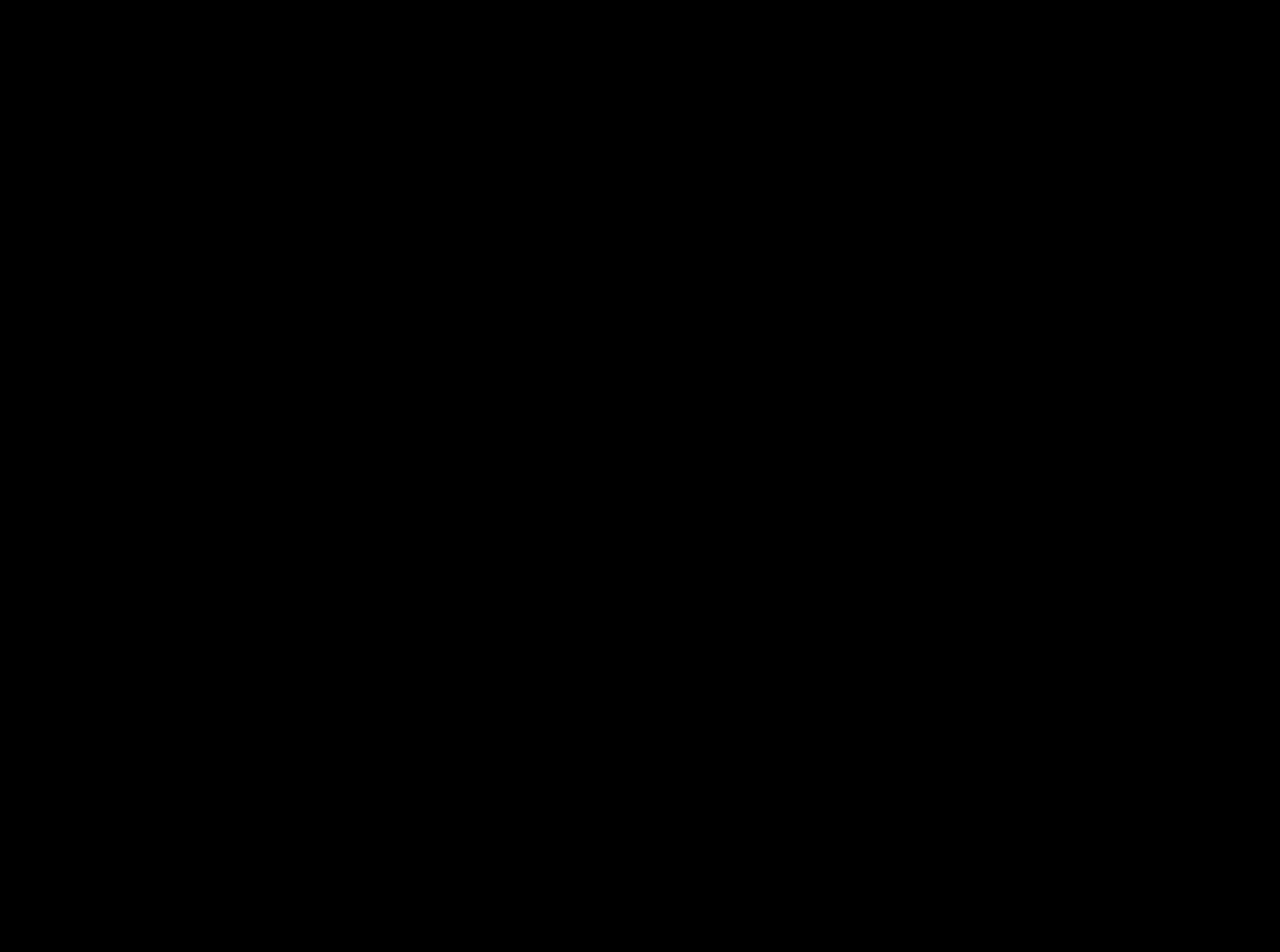
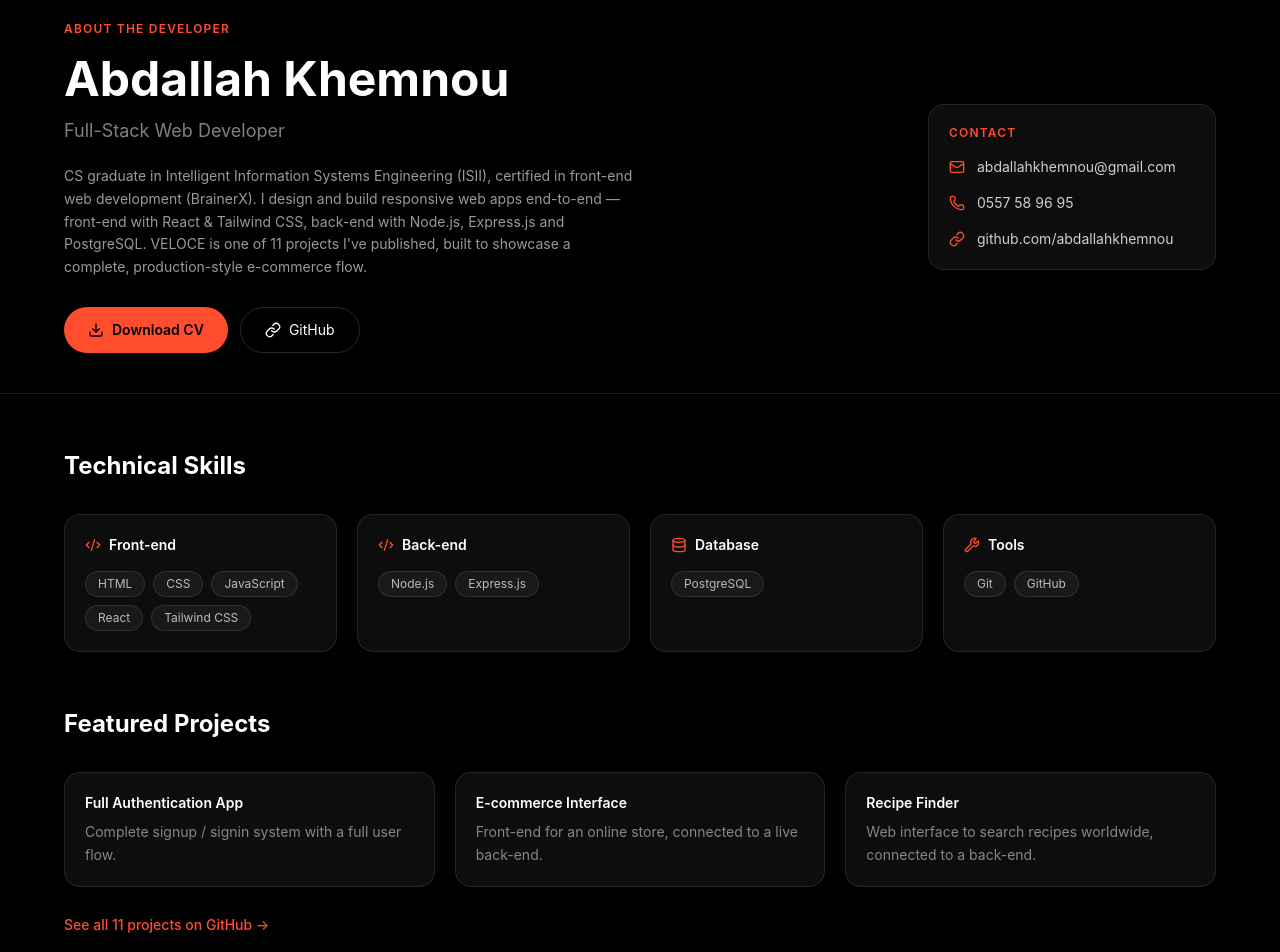
Before and after one commit to abdallahkhemnou/ecommerce-website, a React (Vite) app in the folder front-end/: page /about in a window 1280 px wide. Before the commit this address had no page. Shown: the part 120-1072 px from the top of the page. Before the commit the page ends 800 px from the top, so only its background shows below. Built offline with nearby package versions, Linux system fonts and the light colour scheme.

Commit message:
finishing the baout paige

```diff
--- a/front-end/src/App.jsx
+++ b/front-end/src/App.jsx
@@ -4,6 +4,7 @@
 import SignIn from './components/sign-In';
 import SignUp from './components/sing-Up';
 import CheckOut from './components/check-out';
+import About from './components/about';
 function App() {
   return (
     <>
@@ -13,6 +14,7 @@
         <Route path="/sign-In" element={<SignIn />} />
         <Route path="/sign-Up" element={<SignUp />} />
         <Route path="/check-out" element={<CheckOut />} />
+        <Route path='/about' element={<About />} />
       </Routes>
     </>
   );
--- a/front-end/src/components/Header.jsx
+++ b/front-end/src/components/Header.jsx
@@ -14,7 +14,7 @@
             <ShoppingCart className="text-white" size={14} />
             <p onClick={() => navigate('/cart')}>cart</p>
           </div>
-          <p className='cursor-pointer'>about</p>
+          <p className='cursor-pointer' onClick={() => navigate('/about')}>about</p>
         </div>
         <button className="hidden md:block border rounded-full bg-[#ff4d2e] py-1 px-3 hover:bg-[#ff4d2e]/80 text-sm cursor-pointer" onClick={() => navigate('/sign-In')}>
           sign in
--- /dev/null
+++ b/front-end/src/components/about.jsx
@@ -0,0 +1,136 @@
+import Header from './Header';
+import Footer from './Footer';
+import { Link, Mail, Phone, Download, Code2, Database, Wrench } from "lucide-react";
+function About() {
+  const skills = {
+    "Front-end": ["HTML", "CSS", "JavaScript", "React", "Tailwind CSS"],
+    "Back-end": ["Node.js", "Express.js"],
+    "Database": ["PostgreSQL"],
+    "Tools": ["Git", "GitHub"],
+  };
+
+  const projects = [
+    {
+      title: "Full Authentication App",
+      desc: "Complete signup / signin system with a full user flow.",
+    },
+    {
+      title: "E-commerce Interface",
+      desc: "Front-end for an online store, connected to a live back-end.",
+    },
+    {
+      title: "Recipe Finder",
+      desc: "Web interface to search recipes worldwide, connected to a back-end.",
+    },
+  ];
+
+  return (
+    <>
+      <Header />
+
+      {/* HERO */}
+      <div className="px-6 md:px-16 pt-16 pb-10 flex flex-col md:flex-row items-start md:items-center justify-between gap-8 border-b border-white/10">
+        <div className="max-w-xl">
+          <p className="text-[#ff4d2e] text-xs font-semibold tracking-widest uppercase mb-3">About the developer</p>
+          <h1 className="text-4xl md:text-5xl font-bold text-white leading-tight">Abdallah Khemnou</h1>
+          <p className="text-white/50 text-lg mt-2">Full-Stack Web Developer</p>
+          <p className="text-white/60 text-sm leading-relaxed mt-5">
+            CS graduate in Intelligent Information Systems Engineering (ISII), certified in front-end web development (BrainerX).
+            I design and build responsive web apps end-to-end — front-end with React & Tailwind CSS, back-end with Node.js, Express.js and PostgreSQL.
+            VELOCE is one of 11 projects I've published, built to showcase a complete, production-style e-commerce flow.
+          </p>
+
+          <div className="flex flex-wrap gap-3 mt-7">
+            <a
+              href="/cv.pdf"
+              download
+              className="flex items-center gap-2 bg-[#ff4d2e] hover:bg-[#ff4d2e]/80 text-black font-semibold px-6 py-3 rounded-full text-sm transition"
+            >
+              <Download size={16} />
+              Download CV
+            </a>
+            <a
+              href="https://github.com/abdallahkhemnou"
+              target="_blank"
+              rel="noreferrer"
+              className="flex items-center gap-2 border border-white/15 hover:border-white/30 text-white px-6 py-3 rounded-full text-sm transition"
+            >
+              <Link size={16} />
+              GitHub
+            </a>
+          </div>
+        </div>
+
+        {/* CONTACT CARD */}
+        <div className="w-full md:w-72 flex flex-col gap-4 px-5 py-5 border border-white/10 bg-white/5 rounded-2xl shrink-0">
+          <p className="text-[#ff4d2e] text-xs font-semibold tracking-widest uppercase">Contact</p>
+          <div className="flex items-center gap-3 text-sm">
+            <Mail size={16} className="text-[#ff4d2e] shrink-0" />
+            <span className="text-white/80 break-all">abdallahkhemnou@gmail.com</span>
+          </div>
+          <div className="flex items-center gap-3 text-sm">
+            <Phone size={16} className="text-[#ff4d2e] shrink-0" />
+            <span className="text-white/80">0557 58 96 95</span>
+          </div>
+          <div className="flex items-center gap-3 text-sm">
+            <Link size={16} className="text-[#ff4d2e] shrink-0" />
+            <span className="text-white/80">github.com/abdallahkhemnou</span>
+          </div>
+        </div>
+      </div>
+
+      {/* SKILLS */}
+      <div className="px-6 md:px-16 py-14">
+        <h2 className="text-2xl font-bold text-white mb-8">Technical Skills</h2>
+        <div className="grid grid-cols-1 sm:grid-cols-2 lg:grid-cols-4 gap-5">
+          {Object.entries(skills).map(([category, items]) => (
+            <div key={category} className="flex flex-col gap-4 px-5 py-5 border border-white/10 bg-white/5 rounded-2xl">
+              <div className="flex items-center gap-2">
+                {category === "Front-end" && <Code2 size={16} className="text-[#ff4d2e]" />}
+                {category === "Back-end" && <Code2 size={16} className="text-[#ff4d2e]" />}
+                {category === "Database" && <Database size={16} className="text-[#ff4d2e]" />}
+                {category === "Tools" && <Wrench size={16} className="text-[#ff4d2e]" />}
+                <p className="text-white font-semibold text-sm">{category}</p>
+              </div>
+              <div className="flex flex-wrap gap-2">
+                {items.map((item) => (
+                  <span
+                    key={item}
+                    className="text-xs text-white/70 bg-white/5 border border-white/10 px-3 py-1 rounded-full"
+                  >
+                    {item}
+                  </span>
+                ))}
+              </div>
+            </div>
+          ))}
+        </div>
+      </div>
+
+      {/* PROJECTS */}
+      <div className="px-6 md:px-16 pb-16">
+        <h2 className="text-2xl font-bold text-white mb-8">Featured Projects</h2>
+        <div className="grid grid-cols-1 md:grid-cols-3 gap-5">
+          {projects.map((p) => (
+            <div key={p.title} className="flex flex-col gap-2 px-5 py-5 border border-white/10 bg-white/5 rounded-2xl hover:border-[#ff4d2e]/30 transition">
+              <p className="text-white font-semibold text-sm">{p.title}</p>
+              <p className="text-white/50 text-sm leading-relaxed">{p.desc}</p>
+            </div>
+          ))}
+        </div>
+        <a
+          href="https://github.com/abdallahkhemnou"
+          target="_blank"
+          rel="noreferrer"
+          className="inline-block mt-7 text-[#ff4d2e] text-sm font-medium hover:underline"
+        >
+          See all 11 projects on GitHub →
+        </a>
+      </div>
+
+      <Footer />
+    </>
+  );
+}
+
+export default About;
--- a/front-end/src/components/check-out.jsx
+++ b/front-end/src/components/check-out.jsx
@@ -9,6 +9,7 @@
   const [cart, setCart] = useState([]);
   const id_customer = localStorage.getItem('id_customer');
   const total = cart.reduce((sum, car) => sum + Number(car.price), 0);
+  const [message, setMessage] = useState(false);
   useEffect(() => {
     axios.get(`http://localhost:3000/check-out/${id_customer}`).then((response) => {
       setCart(response.data);
@@ -74,9 +75,10 @@
             <p className="text-white font-semibold">Total</p>
             <p className="text-[#ff4d2e] text-xl font-bold">${total}</p>
           </div>
-          <button className="w-full bg-[#ff4d2e] hover:bg-[#ff4d2e]/80 text-black font-semibold py-3 rounded-full cursor-pointer mt-1">
+          <button className="w-full bg-[#ff4d2e] hover:bg-[#ff4d2e]/80 text-black font-semibold py-3 rounded-full cursor-pointer mt-1" onClick={() => {setMessage(true)}}>
             Place order
           </button>
+          {message && <p className="text-red-500 text-sm px-11">Order placed successfully! 🎉</p>}
           <p
             className="text-center text-white/50 text-sm cursor-pointer hover:text-white"
             onClick={() => navigate('/cart')}
```
